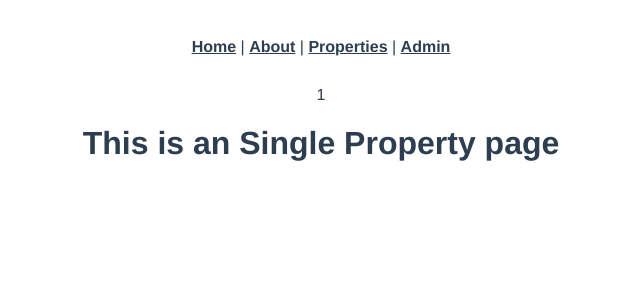
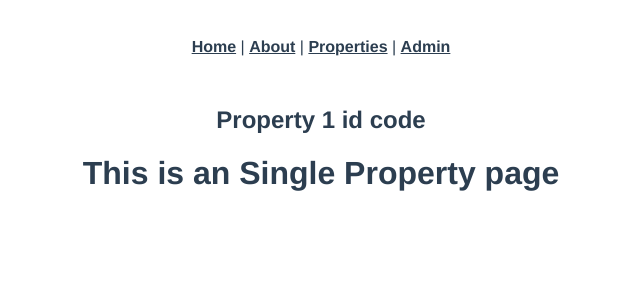
Before and after one commit to GarlicBuns19/Vue_JS_Workshop, a Vue app in the folder VueCreateTest/property-listing/: page /properties/1 in a window 1280 px wide. Shown: the top 300 px of the page, without its empty margins (319-959 px from the left). Built offline with nearby package versions, Linux system fonts and the light colour scheme.

Commit message:
Add id name

```diff
--- a/VueCreateTest/property-listing/src/views/SingleProperty.vue
+++ b/VueCreateTest/property-listing/src/views/SingleProperty.vue
@@ -1,6 +1,6 @@
 <template>
   <div class="single-Property">
-    <div>{{ $route.params.id }}</div>
+    <h2>Property {{ $route.params.id }} id code</h2>
     <h1>This is an Single Property page</h1>
   </div>
 </template>
```
